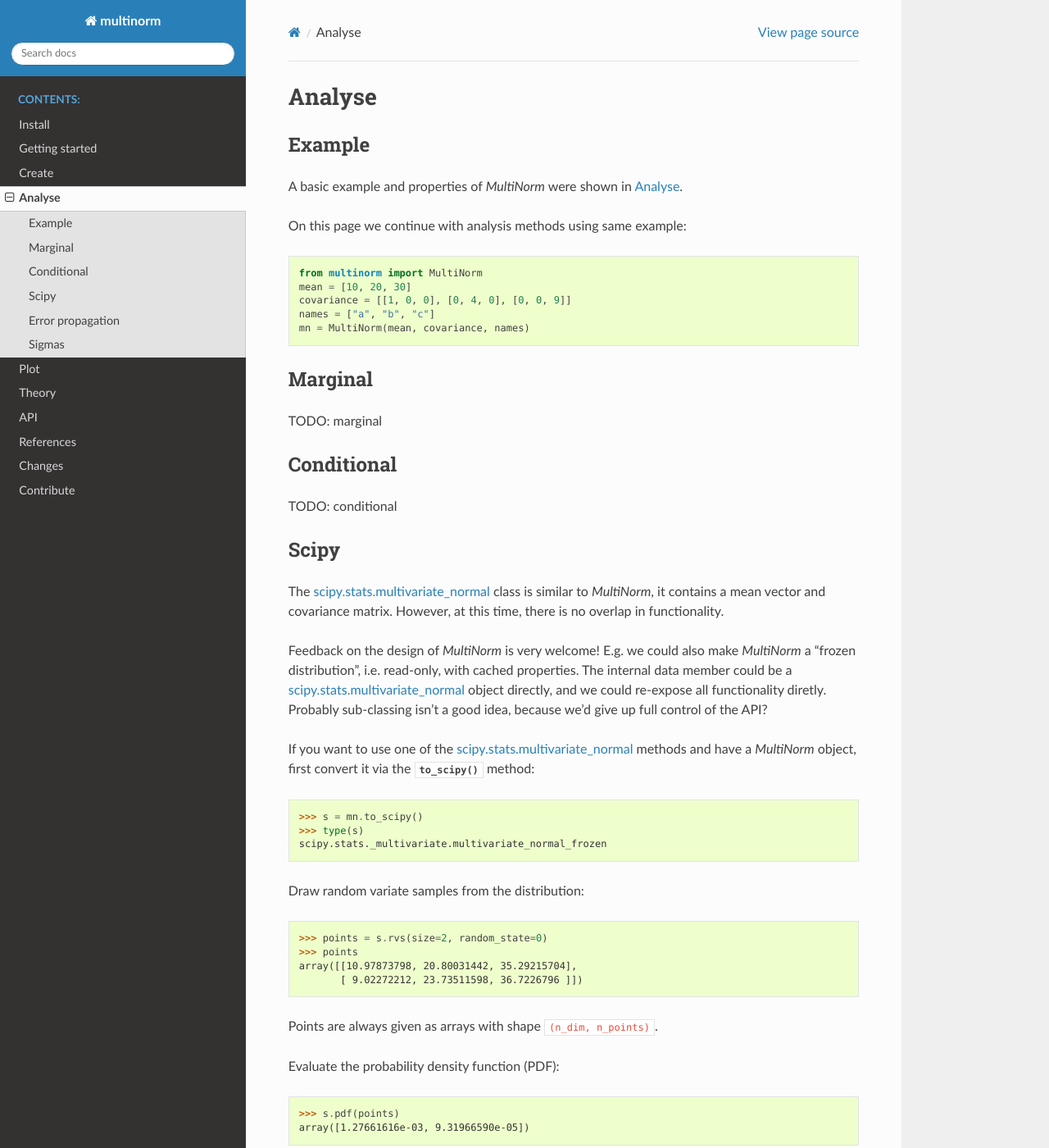
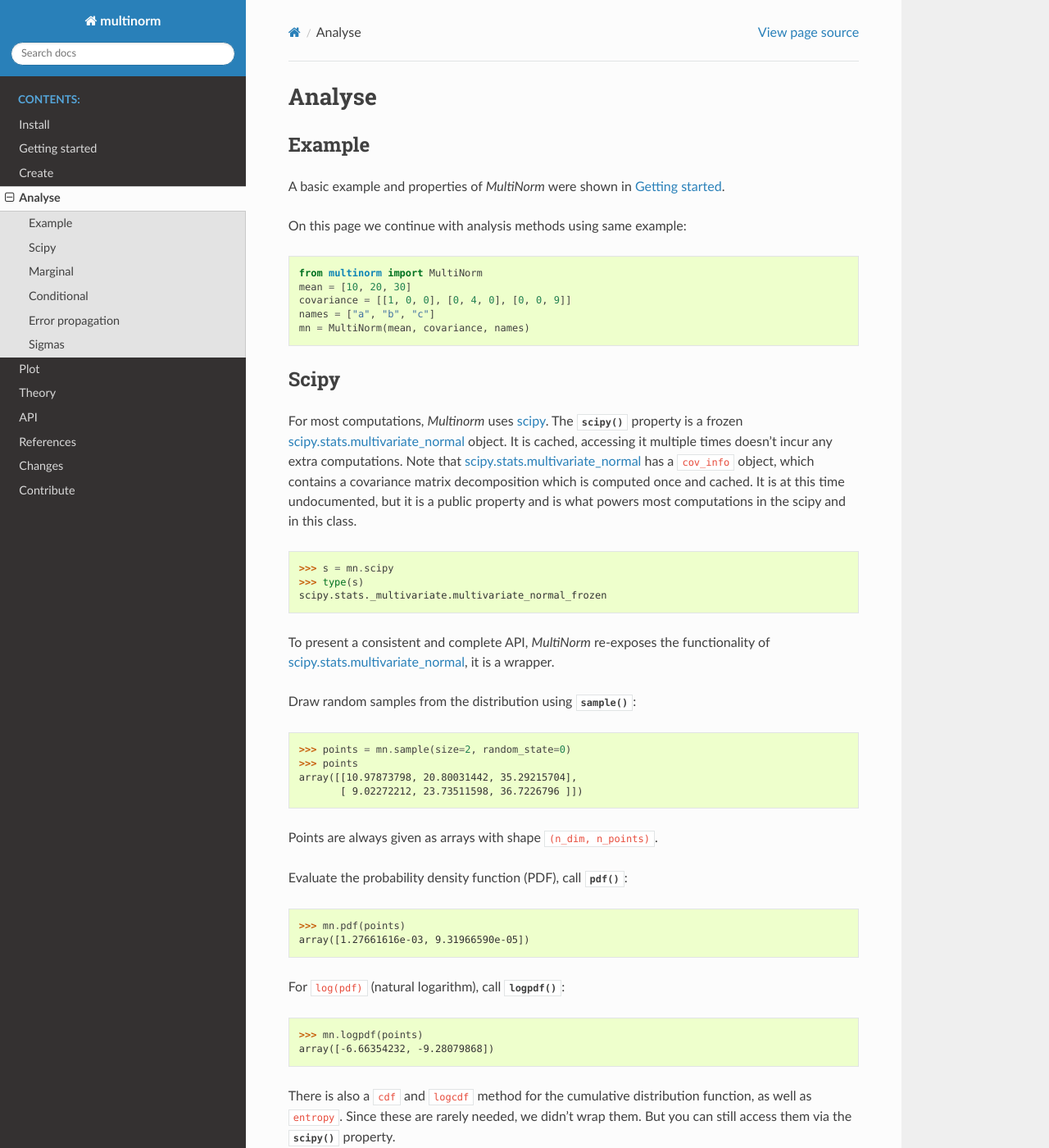
Before and after one commit to cdeil/multinorm, a Sphinx documentation site: the page built from docs/analyse.rst, in a window 1280 px wide and 1400 px high. Shown: the whole window at 82% size. Built offline with Sphinx 7.4.7 and the Read the Docs theme 2.0.0, drawn with Linux system fonts in a browser that asks for light colours; some of the changed text lies outside the part shown.

Commit message:
Expose scipy functionality directly

```diff
--- a/docs/analyse.rst
+++ b/docs/analyse.rst
@@ -8,7 +8,7 @@ Analyse
 Example
 -------
 
-A basic example and properties of `MultiNorm` were shown in :ref:`gs_analyse`.
+A basic example and properties of `MultiNorm` were shown in :ref:`gs`.
 
 On this page we continue with analysis methods using same example::
 
@@ -17,6 +17,50 @@ On this page we continue with analysis methods using same example::
     covariance = [[1, 0, 0], [0, 4, 0], [0, 0, 9]]
     names = ["a", "b", "c"]
     mn = MultiNorm(mean, covariance, names)
+
+Scipy
+-----
+
+For most computations, `Multinorm` uses `scipy`_. The :meth:`~MultiNorm.scipy`
+property is a frozen `scipy.stats.multivariate_normal`_ object. It is cached,
+accessing it multiple times doesn't incur any extra computations.
+Note that `scipy.stats.multivariate_normal`_ has a ``cov_info`` object,
+which contains a covariance matrix decomposition which is computed once and
+cached. It is at this time undocumented, but it is a public property
+and is what powers most computations in the scipy and in this class.
+
+.. code-block:: python
+
+    >>> s = mn.scipy
+    >>> type(s)
+    scipy.stats._multivariate.multivariate_normal_frozen
+
+
+To present a consistent and complete API, `MultiNorm` re-exposes the functionality
+of `scipy.stats.multivariate_normal`_, it is a wrapper.
+
+Draw random samples from the distribution using :meth:`~MultiNorm.sample`::
+
+    >>> points = mn.sample(size=2, random_state=0)
+    >>> points
+    array([[10.97873798, 20.80031442, 35.29215704],
+           [ 9.02272212, 23.73511598, 36.7226796 ]])
+
+Points are always given as arrays with shape ``(n_dim, n_points)``.
+
+Evaluate the probability density function (PDF), call :meth:`~MultiNorm.pdf`::
+
+    >>> mn.pdf(points)
+    array([1.27661616e-03, 9.31966590e-05])
+
+For ``log(pdf)`` (natural logarithm), call :meth:`~MultiNorm.logpdf`::
+
+    >>> mn.logpdf(points)
+    array([-6.66354232, -9.28079868])
+
+There is also a ``cdf`` and ``logcdf`` method for the cumulative distribution function,
+as well as ``entropy``. Since these are rarely needed, we didn't wrap them. But you
+can still access them via the :meth:`~MultiNorm.scipy` property.
 
 Marginal
 --------
@@ -32,49 +76,6 @@ TODO: conditional
 
 .. _analyse-scipy:
 
-Scipy
------
-
-The `scipy.stats.multivariate_normal`_ class is similar to `MultiNorm`,
-it contains a mean vector and covariance matrix. However, at this time,
-there is no overlap in functionality.
-
-Feedback on the design of `MultiNorm` is very welcome! E.g. we could also make
-`MultiNorm` a "frozen distribution", i.e. read-only, with cached properties. The internal
-data member could be a `scipy.stats.multivariate_normal`_ object directly,
-and we could re-expose all functionality diretly. Probably sub-classing isn't
-a good idea, because we'd give up full control of the API?
-
-If you want to use one of the  `scipy.stats.multivariate_normal`_ methods
-and have a `MultiNorm` object, first convert it via the :meth:`~MultiNorm.to_scipy` method::
-
-    >>> s = mn.to_scipy()
-    >>> type(s)
-    scipy.stats._multivariate.multivariate_normal_frozen
-
-
-Draw random variate samples from the distribution::
-
-    >>> points = s.rvs(size=2, random_state=0)
-    >>> points
-    array([[10.97873798, 20.80031442, 35.29215704],
-           [ 9.02272212, 23.73511598, 36.7226796 ]])
-
-Points are always given as arrays with shape ``(n_dim, n_points)``.
-
-Evaluate the probability density function (PDF)::
-
-    >>> s.pdf(points)
-    array([1.27661616e-03, 9.31966590e-05])
-
-Or the ``log(pdf)`` (natural logarithm)::
-
-    >>> s.logpdf(points)
-    array([-6.66354232, -9.28079868])
-
-There is also a ``cdf`` and ``logcdf`` method for the cumulative distribution function,
-as well as ``entropy``, and a ``cov_info`` which is undocumented, but seems to contain
-some covariance matrix decomposition.
 
 Error propagation
 -----------------
```
Also changed, not shown: multinorm.py (+5 -4 lines).
